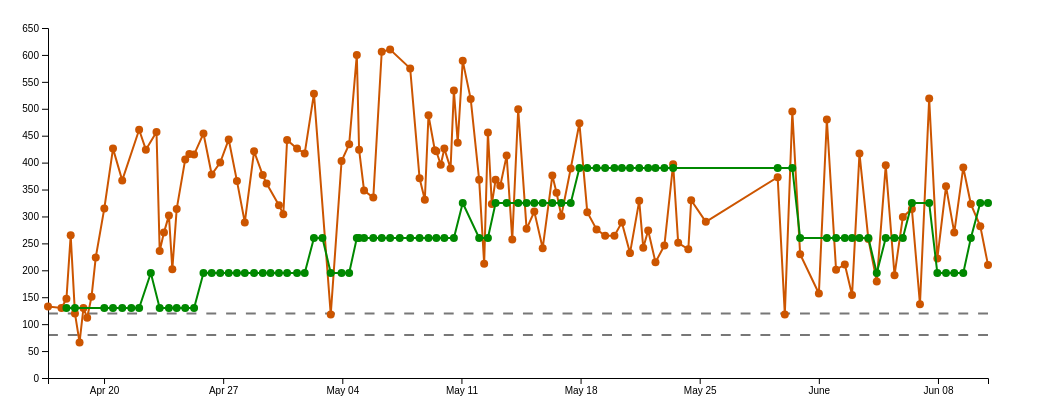
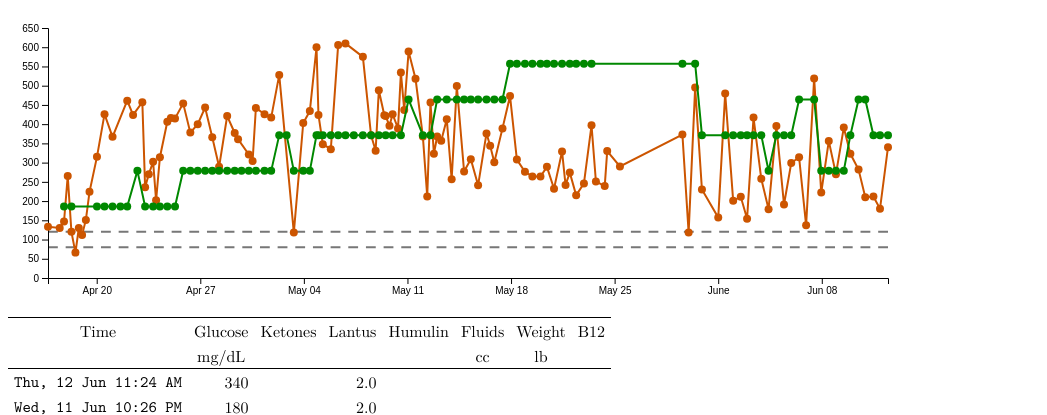
Before and after one commit to ivankp/mouse, a plain HTML site: page index.html in a window 1280 px wide. Shown: the top 415 px of the page, without its empty margins (0-1047 px from the left). Drawn offline with Linux system fonts and the light colour scheme.

Commit message:
dash_segment()

```diff
--- a/data.json
+++ b/data.json
@@ -3,12 +3,14 @@
     {
       "name": "Glucose",
       "units": "mg/dL",
-      "normal": [ 80, 120 ]
+      "normal": [ 80, 120 ],
+      "color": "#cc5500"
     }, {
       "name": "Ketones",
       "fixed": 1
     }, {
       "name": "Lantus",
+      "color": "#080",
       "fixed": 1
     }, {
       "name": "Humulin"
@@ -150,6 +152,9 @@
     "09 Jun 2025 11:41 am": { "Glucose": 391, "Lantus": 1.5 },
     "09 Jun 2025 10:23 pm": { "Glucose": 323, "Lantus": 2 },
     "10 Jun 2025 11:38 am": { "Glucose": 282, "Lantus": 2.5 },
-    "10 Jun 2025 10:33 pm": { "Glucose": 210, "Lantus": 2.5 }
+    "10 Jun 2025 10:33 pm": { "Glucose": 210, "Lantus": 2.5 },
+    "11 Jun 2025 11:45 am": { "Glucose": 212, "Lantus": 2 },
+    "11 Jun 2025 10:26 pm": { "Glucose": 180, "Lantus": 2 },
+    "12 Jun 2025 11:24 am": { "Glucose": 340, "Lantus": 2 }
   }
 }
--- a/script.js
+++ b/script.js
@@ -58,6 +58,26 @@ const fetch_json = async (url) => {
   }
 };
 
+const dash_segment = (width, a, b = a) => {
+  const ab = a + b;
+  let n = Math.floor((width - a) / ab);
+  // n (a + b) + a
+  // n (a + b) - b
+  // n (a + b) - b < width < n (a + b) + a
+  // width - n (a + b) - b < n (a + b) + a - width
+  n += width >= (n + 0.5) * ab;
+  // n = (width - k*a) / (k*a + k*b);
+  // n = (width/k - a) / (a + b);
+  // n (a + b) = width/k - a;
+  // n (a + b) + a = width/k;
+  const k = width/( n * ab + a );
+  if (a == b) {
+    return `${a * k}`;
+  } else {
+    return `${a * k} ${b * k}`;
+  }
+};
+
 document.addEventListener('DOMContentLoaded', () => {
   fetch_json('data.json').then(({ data, defs }) => {
     data = Object.entries(data).map(([ time, values ]) => {
@@ -72,8 +92,8 @@ document.addEventListener('DOMContentLoaded', () => {
       }
     }
 
-    const width = 1000;
-    const height = 400;
+    const width = 900;
+    const height = 300;
     const margin = { top: 20, right: 20, bottom: 30, left: 40 };
 
     const xScale = d3.scaleUtc(
@@ -89,32 +109,35 @@ document.addEventListener('DOMContentLoaded', () => {
       .attr('transform', `translate(0,${height - margin.bottom})`)
       .call(d3.axisBottom(xScale));
 
-    const glucose = allValues['Glucose'];
+    for (const name of ['Glucose', 'Lantus']) {
+      const values = allValues[name];
 
       const yScale = d3.scaleLinear(
-      [ 0, d3.max(glucose, x => x[1]) ],
+        [ 0, d3.max(values, x => x[1]) * 1.05 ],
         [ height - margin.bottom, margin.top ]
       ).nice();
 
-    {
+      const def = defs.find(x => x.name === name);
+      if (def.normal !== undefined) {
         const [ x1, x2 ] = xScale.range();
-      const [ y1, y2 ] = defs.find(x => x.name === 'Glucose').normal;
-      const dash = 1/(0.1 + 1/(x2-x1));
+        const [ y1, y2 ] = def.normal;
         $(plot.node(), 'path', {
           d: `M${x1} ${yScale(y1)} H${x2} M${x1} ${yScale(y2)} H${x2}`,
           'stroke': '#777', 'stroke-width': 2, 'stroke-linecap': 'butt',
-        'stroke-dasharray': `${dash},${dash}`
+          'stroke-dasharray': dash_segment(x2 - x1, 10, 8), 'fill': 'none'
         });
       }
 
+      if (name === 'Glucose') { // TODO
         plot.append('g')
           .attr('transform', `translate(${margin.left},0)`)
           .call(d3.axisLeft(yScale));
+      }
 
       plot.append('path')
-      .datum(glucose)
+        .datum(values)
         .attr('fill', 'none')
-      .attr('stroke', '#cc5500')
+        .attr('stroke', def.color)
         .attr('stroke-width', 2)
         .attr('d', d3.line()
           .x(d => xScale(d[0]))
@@ -123,38 +146,15 @@ document.addEventListener('DOMContentLoaded', () => {
 
       plot.append('g')
         .selectAll('circle')
-      .data(glucose)
+        .data(values)
         .join('circle')
           .attr('cx', d => xScale(d[0]))
           .attr('cy', d => yScale(d[1]))
           .attr('r', 4)
-        .style('fill', '#cc5500');
+          .style('fill', def.color);
+    }
 
-    const lantus = allValues['Lantus'];
-
-    const yScale2 = d3.scaleLinear(
-      [ 0, 5 ],
-      [ height - margin.bottom, margin.top ]
-    );
-
-    plot.append('path')
-      .datum(lantus)
-      .attr('fill', 'none')
-      .attr('stroke', '#080')
-      .attr('stroke-width', 2)
-      .attr('d', d3.line()
-        .x(d => xScale(d[0]))
-        .y(d => yScale2(d[1]))
-      );
-
-    plot.append('g')
-      .selectAll('circle')
-      .data(lantus)
-      .join('circle')
-        .attr('cx', d => xScale(d[0]))
-        .attr('cy', d => yScale2(d[1]))
-        .attr('r', 4)
-        .style('fill', '#080');
+    // https://github.com/ivankp/web-plots/blob/master/main.js#L294
 
     $(document.body, 'div', plot.node());
 
--- a/styles.css
+++ b/styles.css
@@ -14,6 +14,9 @@
 body {
   margin: 6pt;
   font-family: sans-serif;
+}
+body::selection {
+  background-color: #ccc;
 }
 
 a { text-decoration: none; }
@@ -35,7 +38,7 @@ table.data {
   border-collapse: collapse;
   border-top: 1px solid #000;
   border-bottom: 1px solid #000;
-  font-size: small;
+  font-size: 12pt;
 }
 table.data td {
   text-align: right;
```
Lines whose indentation alone changed are shown as unchanged.
